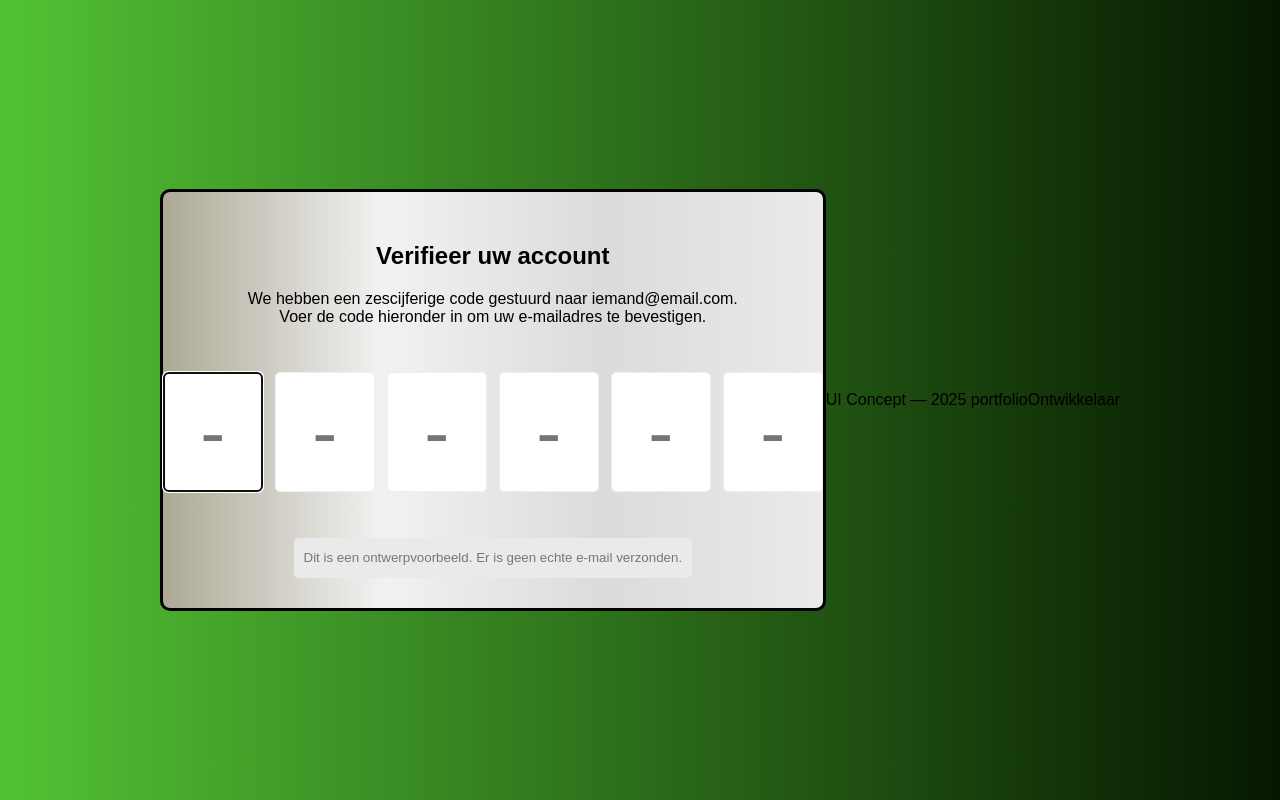
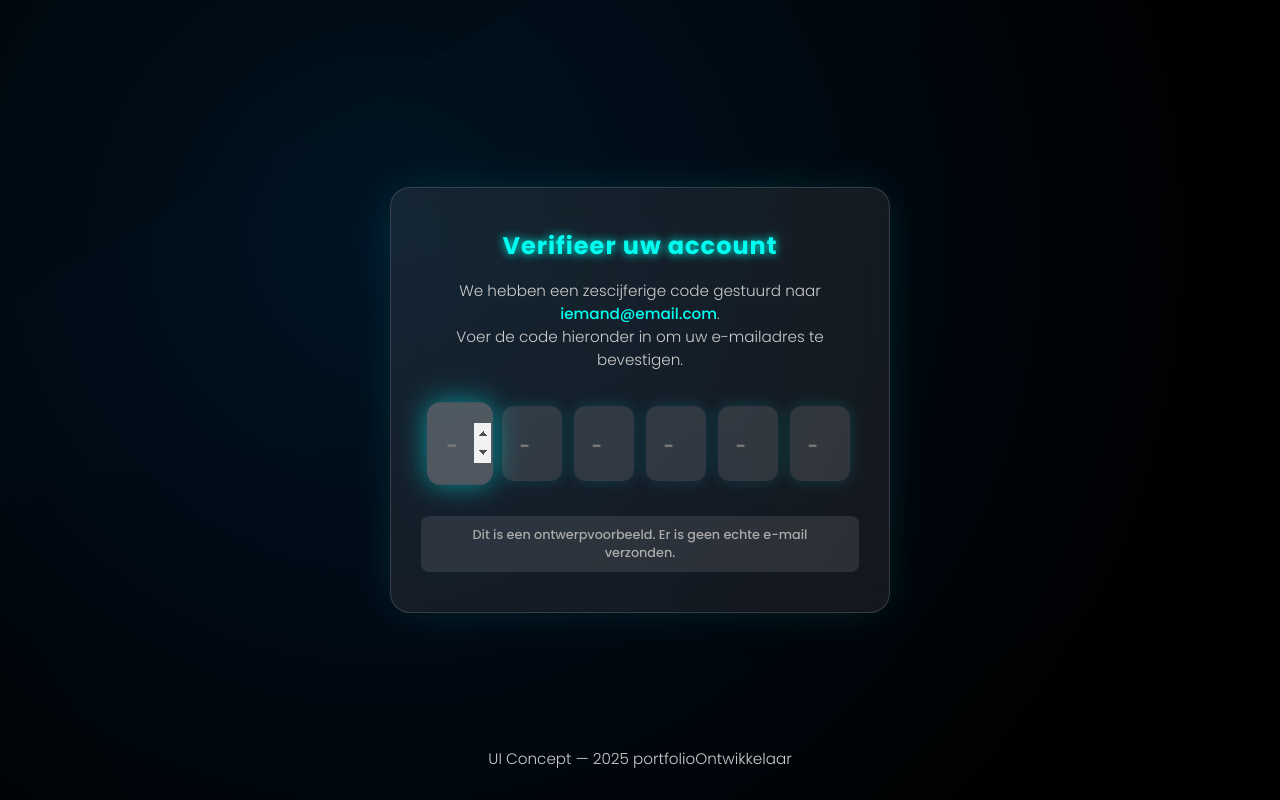
Before and after one commit to portfolioOntwikkelaar/verifieerAccount, a plain HTML site: page index.html in a window 1280 px wide. Drawn offline with Linux system fonts and the light colour scheme; a web font is replaced by a local one.

Commit message:
Update style.css

```diff
--- a/style.css
+++ b/style.css
@@ -1,78 +1,144 @@
-@import url('https://fonts.googleapis.com/css?family=Muli:300,700&display=swap');
+@import url('https://fonts.googleapis.com/css2?family=Poppins:wght@300;500;700&display=swap');
 
 * {
   box-sizing: border-box;
 }
 
 body {
-  background: linear-gradient(to right, #52c234, #061700);
-  font-family: 'Muli', sans-serif;
+  margin: 0;
+  height: 100vh;
+  font-family: 'Poppins', sans-serif;
   display: flex;
   align-items: center;
   justify-content: center;
-  height: 100vh;
+  color: #fff;
   overflow: hidden;
-  margin: 0;
 }
 
+.bg {
+  position: fixed;
+  inset: 0;
+  background: radial-gradient(circle at 30% 30%, #001220, #000000 80%);
+  overflow: hidden;
+  z-index: -2;
+}
+
+.bg::before {
+  content: '';
+  position: absolute;
+  inset: 0;
+  background: conic-gradient(
+    from 180deg,
+    rgba(0, 255, 255, 0.1),
+    rgba(255, 0, 255, 0.15),
+    rgba(0, 255, 255, 0.1)
+  );
+  animation: rotate 12s linear infinite;
+  mix-blend-mode: overlay;
+  z-index: -1;
+}
+
+@keyframes rotate {
+  to {
+    transform: rotate(360deg);
+  }
+}
+
+/* Container */
 .container {
-  background: linear-gradient(to right, #ada996, #f2f2f2, #dbdbdb, #eaeaea);
-  border: 3px #000 solid;
-  border-radius: 10px;
-  padding: 30px;
-  max-width: 1000px;
+  backdrop-filter: blur(15px);
+  background: rgba(255, 255, 255, 0.08);
+  border: 1px solid rgba(255, 255, 255, 0.15);
+  border-radius: 20px;
+  padding: 40px 30px;
+  width: 90%;
+  max-width: 500px;
   text-align: center;
+  box-shadow: 0 0 40px rgba(0, 255, 255, 0.1);
+  animation: fadeIn 1.2s ease;
+}
+
+h2 {
+  margin: 0 0 10px;
+  font-weight: 700;
+  letter-spacing: 1px;
+  color: #00fff0;
+  text-shadow: 0 0 10px #00fff0;
+}
+
+p {
+  font-weight: 300;
+  font-size: 0.95rem;
+  color: #ccc;
+}
+
+.email {
+  color: #00fff0;
+  font-weight: 500;
 }
 
 .code-container {
   display: flex;
-  align-items: center;
   justify-content: center;
-  margin: 40px 0;
+  margin: 35px 0;
+  gap: 12px;
 }
 
 .code {
+  width: 60px;
+  height: 75px;
+  text-align: center;
+  font-size: 2rem;
+  border: none;
+  border-radius: 12px;
+  background: rgba(255, 255, 255, 0.12);
+  color: #fff;
   caret-color: transparent;
-  border-radius: 5px;
-  font-size: 75px;
-  height: 120px;
-  width: 100px;
-  border: 1px solid #eee;
-  margin: 1%;
-  text-align: center;
-  font-weight: 300;
-  -moz-appearance: textfield;
+  box-shadow: 0 0 15px rgba(0, 255, 255, 0.15);
+  transition: all 0.25s ease;
 }
 
-.code::-webkit-outer-spin-button,
-.code::-webkit-inner-spin-button {
-  -webkit-appearance: none;
-  margin: 0;
+.code:focus {
+  outline: none;
+  transform: scale(1.1);
+  background: rgba(255, 255, 255, 0.25);
+  box-shadow: 0 0 25px rgba(0, 255, 255, 0.5);
 }
 
 .code:valid {
-  border-color: #3498db;
-  box-shadow: 0 10px 10px -5px rgba(0, 0, 0, 0.25);
+  background: rgba(0, 255, 255, 0.2);
+  box-shadow: 0 0 20px rgba(0, 255, 255, 0.6);
 }
 
 .info {
-  background-color: #eaeaea;
   display: inline-block;
-  padding: 10px;
-  line-height: 20px;
-  max-width: 400px;
+  background: rgba(255, 255, 255, 0.1);
+  color: #aaa;
+  padding: 10px 20px;
+  border-radius: 8px;
+  font-size: 0.8rem;
+}
+
+footer {
+  position: fixed;
+  bottom: 15px;
+  width: 100%;
+  text-align: center;
   color: #777;
-  border-radius: 5px;
+  font-size: 0.75rem;
+}
+
+@keyframes fadeIn {
+  from { opacity: 0; transform: translateY(20px); }
+  to   { opacity: 1; transform: translateY(0); }
 }
 
 @media (max-width: 600px) {
   .code-container {
     flex-wrap: wrap;
   }
-
   .code {
-    font-size: 60px;
-    height: 80px;
-    max-width: 70px;
+    width: 50px;
+    height: 65px;
   }
 }
```
